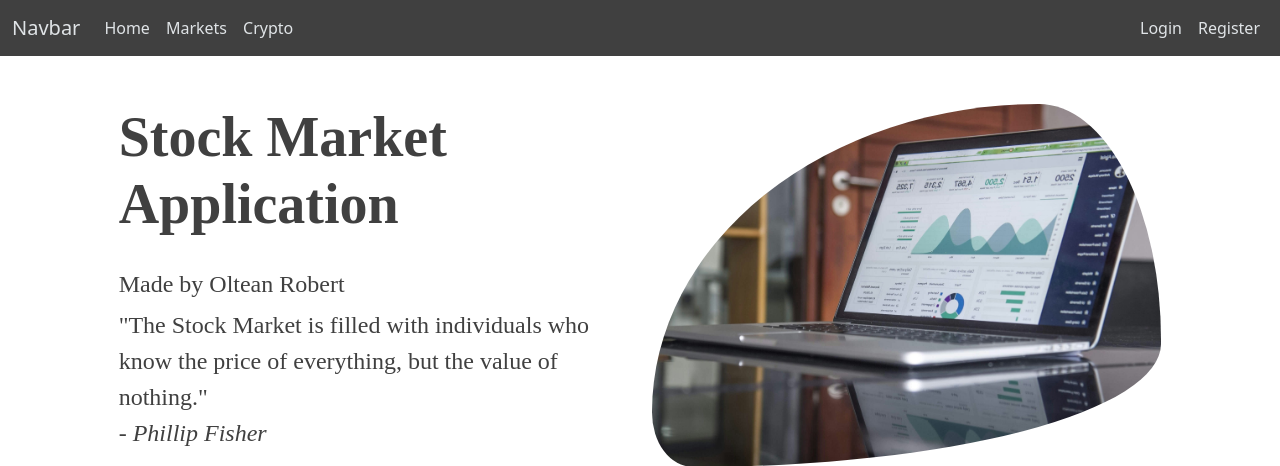
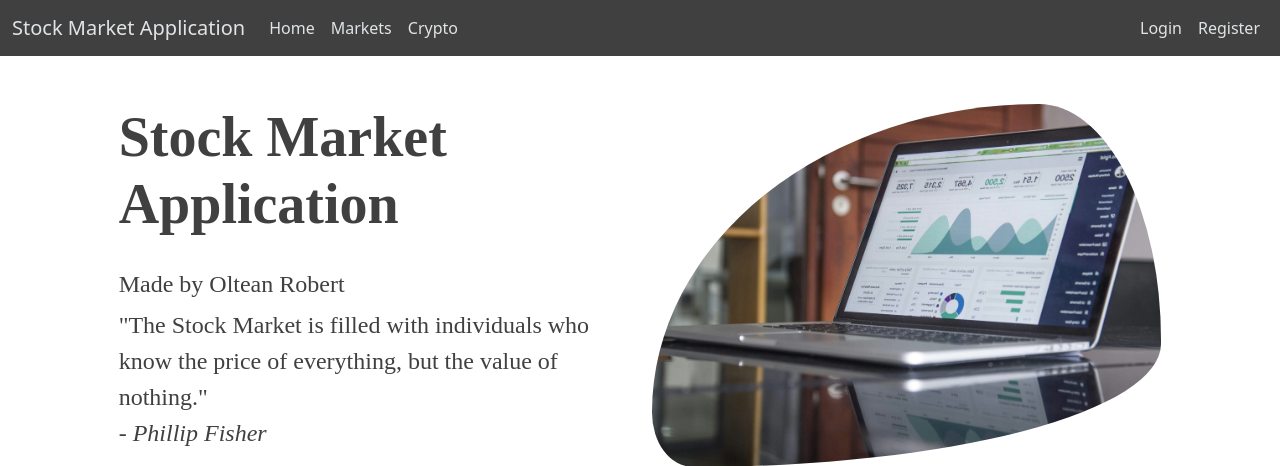
Before and after one commit to RobertOltean314/StockMarketApp, a Django app: page / in a window 1280 px wide. Shown: the top 466 px of the page. Run offline with Django 5.2, Linux system fonts and the light colour scheme; some libraries are stand-ins or nearby versions.

Commit message:
Added a label

```diff
--- a/templates/navbar.html
+++ b/templates/navbar.html
@@ -1,6 +1,6 @@
 <nav class="navbar navbar-expand-lg bg-body-tertiary">
     <div class="container-fluid">
-        <a class="navbar-brand">Navbar</a>
+        <a class="navbar-brand">Stock Market Application</a>
         <button class="navbar-toggler" type="button" data-bs-toggle="collapse" data-bs-target="#navbarSupportedContent"
                 aria-controls="navbarSupportedContent" aria-expanded="false" aria-label="Toggle navigation">
             <span class="navbar-toggler-icon"></span>
```
Also changed, not shown: db.sqlite3.
